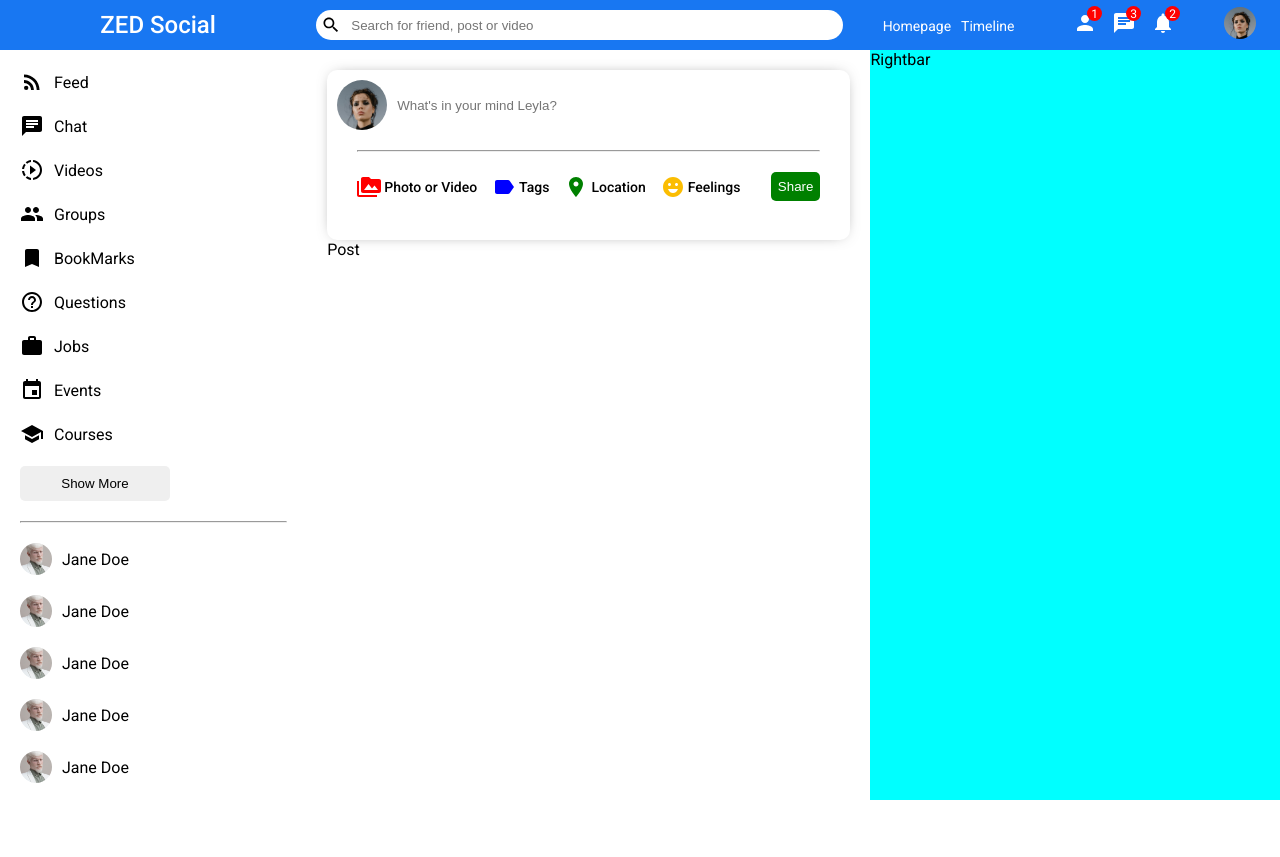
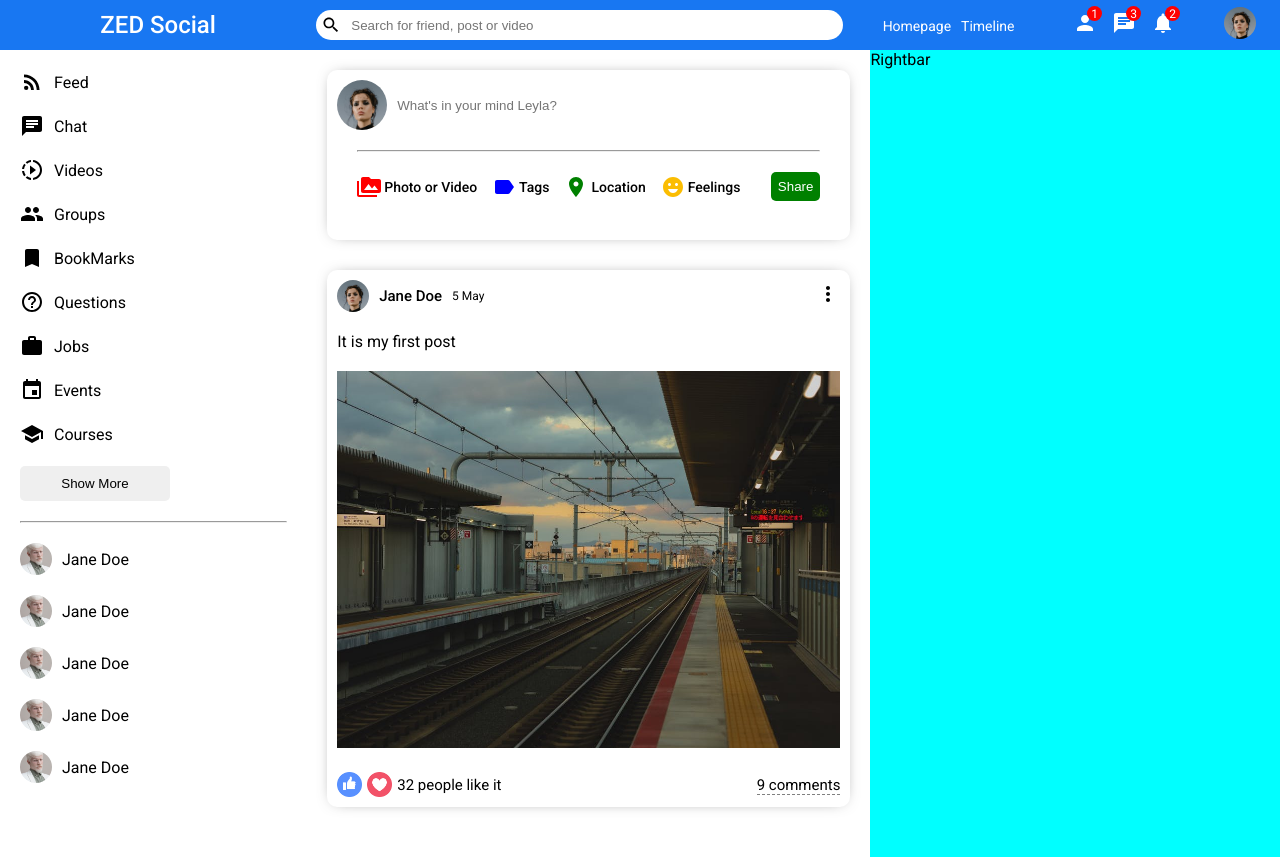
Before and after one commit to Leyla-Akkurt/React-Social-Media-App, a React (Vite) app: page / in a window 1280 px wide. Before the commit the page ends 800 px from the top, so only its background shows below. Built offline with nearby package versions, Linux system fonts and the light colour scheme.

Commit message:
post component was completed

```diff
--- a/src/components/posts/Post.jsx
+++ b/src/components/posts/Post.jsx
@@ -1,9 +1,41 @@
-import './post.css'
+import "./post.css";
+import MoreVertIcon from "@mui/icons-material/MoreVert";
 
 function Post() {
   return (
-    <div>Post</div>
-  )
+    <div className="post_Container">
+      <div className="postWrapper">
+        <div className="postTop">
+          <div className="postTopLeft">
+            <img
+              src="src\assets\person\1.jpeg"
+              alt=""
+              className="postProfileImg"
+            />
+            <span className="postUserName">Jane Doe</span>
+            <span className="postDate">5 May</span>
+          </div>
+          <div className="postTopRight">
+            <MoreVertIcon />
+          </div>
+        </div>
+        <div className="postCenter">
+          <span className="postText">It is my first post</span>
+          <img src="src\assets\post\1.jpeg" alt="" className="postImg" />
+        </div>
+        <div className="postBottom">
+          <div className="postBottomLeft">
+            <img src="src\assets\like.png" alt="" className="likeIcon" />
+            <img src="src\assets\heart.png" alt="" className="likeIcon" />
+            <span className="postLikeCounter">32 people like it</span>
+          </div>
+          <div className="postBottomRight">
+            <span className="postCommentText">9 comments</span>
+          </div>
+        </div>
+      </div>
+    </div>
+  );
 }
 
-export default Post
+export default Post;
--- a/src/components/posts/post.css
+++ b/src/components/posts/post.css
@@ -0,0 +1,70 @@
+.post_Container {
+  width: 100%;
+  border-radius: 10px;
+  -webkit-box-shadow: 0px 0px 16px -8px rgba(0, 0, 0, 0.68);
+  box-shadow: 0px 0px 16px -8px rgba(0, 0, 0, 0.68);
+  margin: 30px 0;
+}
+.postWrapper {
+  padding: 10px;
+}
+.postTop {
+  display: flex;
+  justify-content: space-between;
+  align-items: center;
+}
+
+.postTopLeft {
+  display: flex;
+  align-items: center;
+}
+.postProfileImg {
+  width: 32px;
+  height: 32px;
+  border-radius: 50%;
+  object-fit: cover;
+}
+
+.postUserName {
+  font-size: 15px;
+  font-weight: 500;
+  margin: 0 10px;
+}
+
+.postDate {
+  font-size: 12px;
+}
+.postCenter {
+  margin: 20px 0;
+}
+
+.postImg {
+  margin-top: 20px;
+  width: 100%;
+  max-height: 500px;
+  object-fit: contain;
+}
+
+.postBottom{
+    display: flex;
+    align-items: center;
+    justify-content: space-between;
+}
+.postBottomLeft{
+    display:flex;
+    align-items: center;
+}
+.likeIcon{
+    width:25px;
+    height: 25px;
+    margin-right: 5px;
+    cursor: pointer;
+}
+.postLikeCounter{
+    font-size: 15px;
+}
+.postCommentText{
+    cursor: pointer;
+    border-bottom: 1px dashed gray;
+    font-size: 15px;
+}
```
